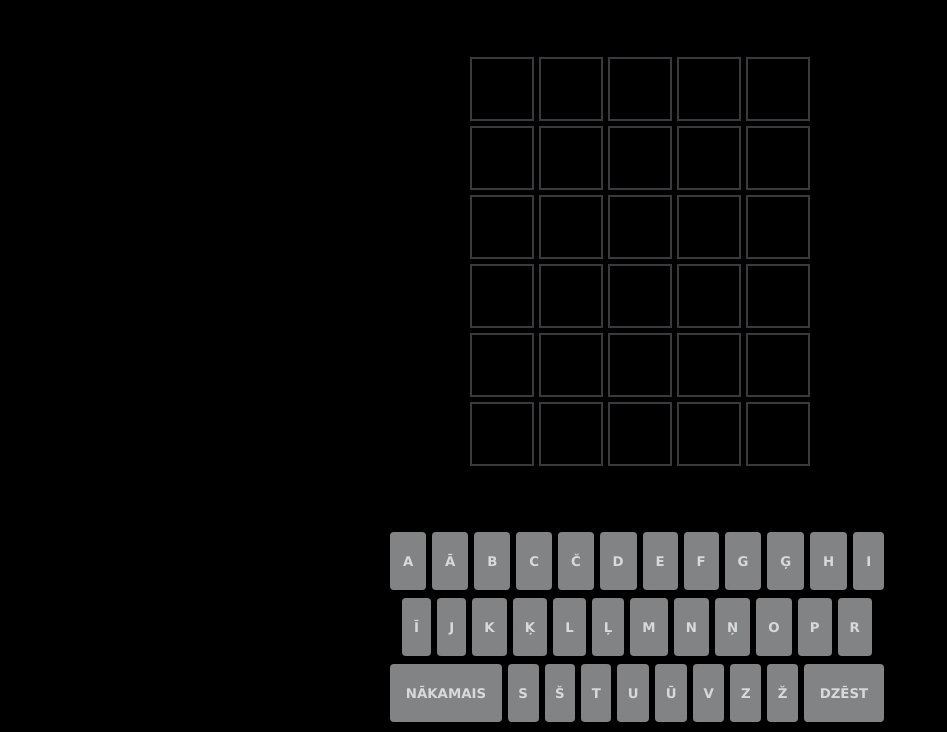
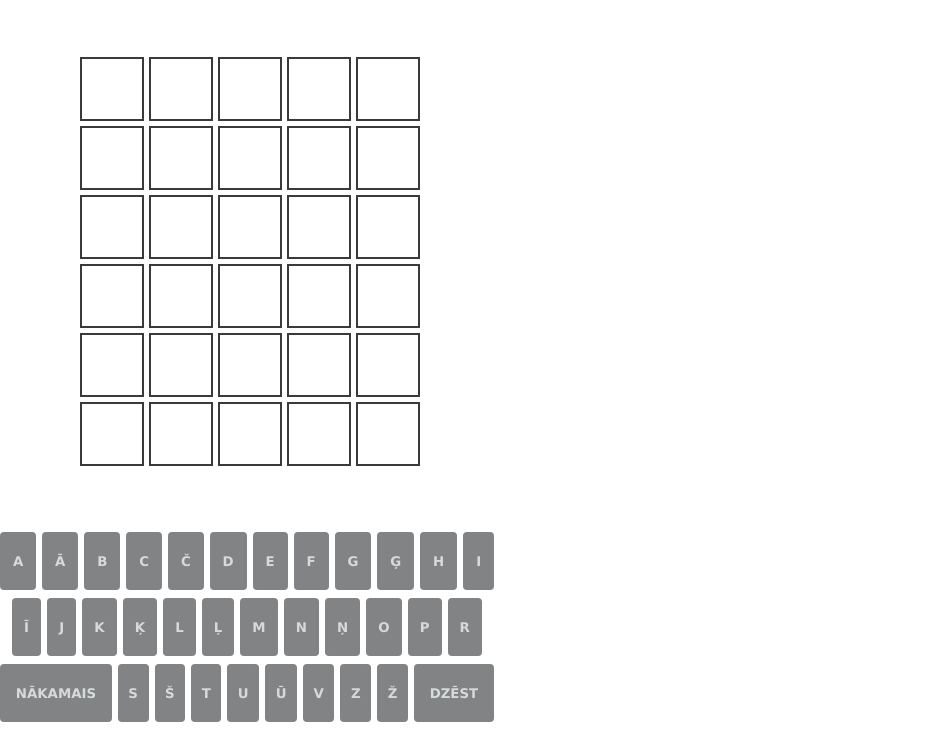
Before and after one commit to ZaneUrbane/Varduspele_11.05.2022, a plain HTML site: page index.html in a window 1280 px wide. Shown: the part 68-800 px from the top of the page, without its empty margins (0-947 px from the left). Drawn offline with Linux system fonts and the light colour scheme; no server answers.

Commit message:
Update styles.css

```diff
--- a/styles.css
+++ b/styles.css
@@ -11,8 +11,8 @@
   }
 
   #container {
-    display: flex;
-    background-color: black;
+    display:100%;
+    background-color: white;
     height: 100%;
     align-items: center;
     flex-direction: column;
```
